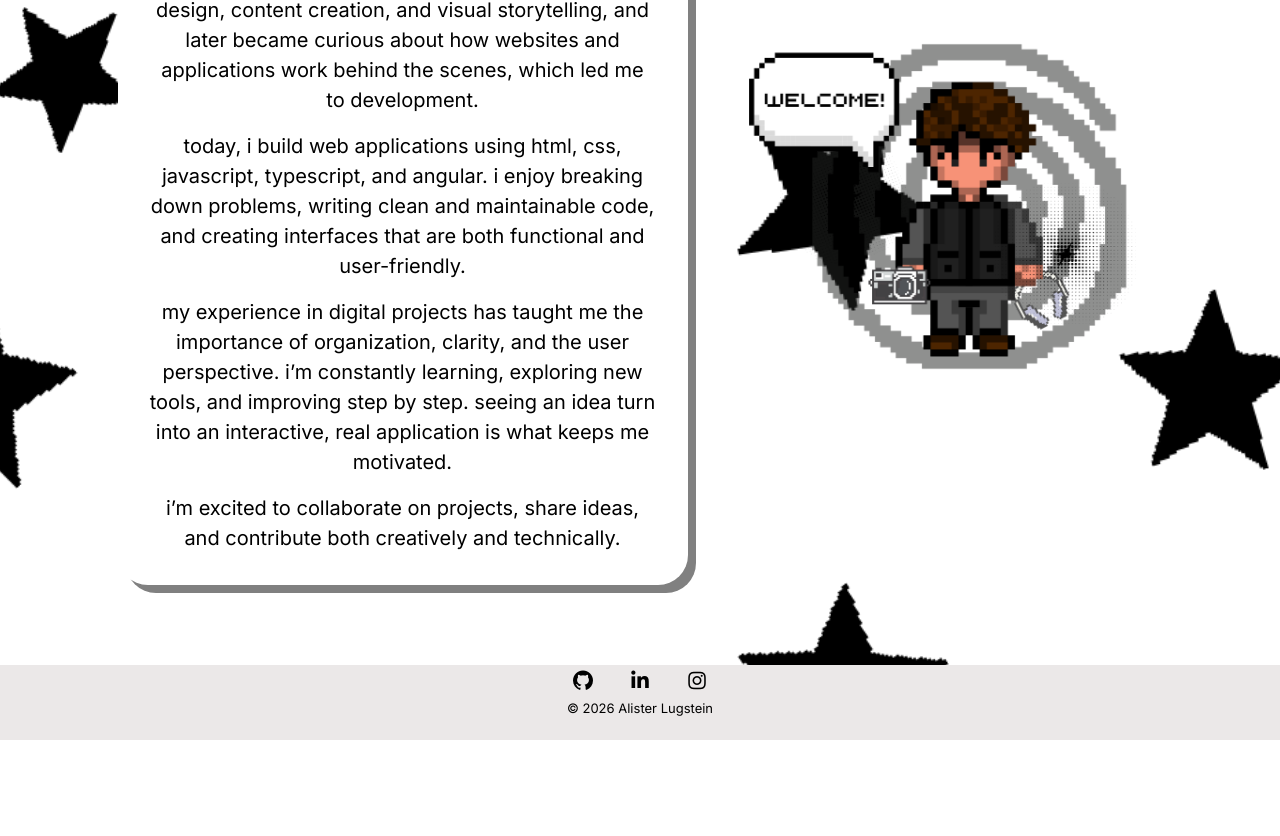
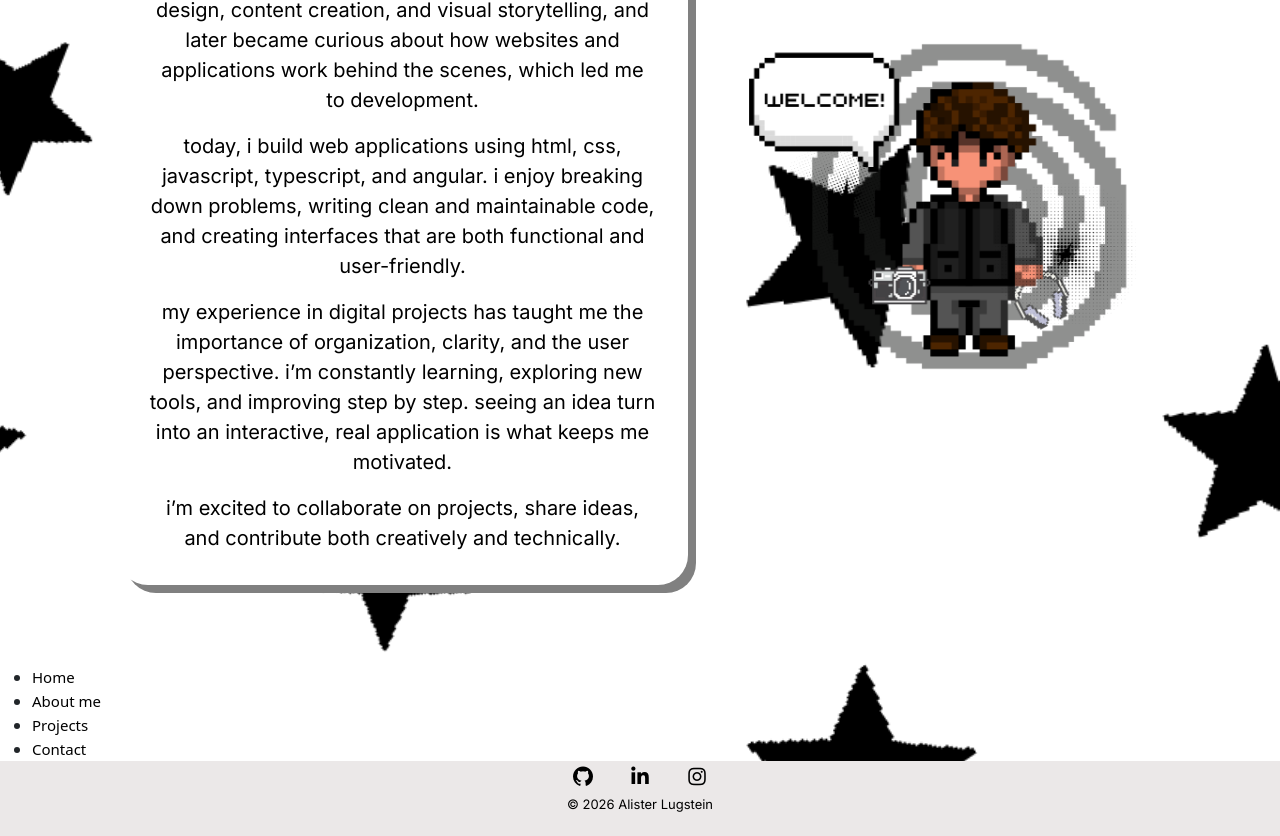
Before and after one commit to alisterlu-creator/My_Portfolio, an Angular app: page /about in a window 1280 px wide. Shown: the part 314-1150 px from the top of the page. Before the commit the page ends 1054 px from the top, so only its background shows below. Built offline with nearby package versions, Linux system fonts and the light colour scheme; a web font is replaced by a local one.

Commit message:
styles about page

```diff
--- a/src/app/about/about.css
+++ b/src/app/about/about.css
@@ -8,3 +8,13 @@
     border-radius: 30px;
     margin: 2rem;
 }
+.phantom-footer li a {
+    font-size: 15px;
+    text-decoration: none;
+    color: black;
+    border: none;
+    padding: 0;
+    margin: 0;
+    border: none;
+    box-shadow: none;
+}
--- a/src/app/about/about.html
+++ b/src/app/about/about.html
@@ -44,3 +44,19 @@
     </div>
   </div>
 </section>
+<section class="phantom-footer">
+  <ul class="mb-2 mb-lg-0">
+    <li>
+      <a routerLink="">Home</a>
+    </li>
+    <li>
+      <a routerLink="about">About me</a>
+    </li>
+    <li>
+      <a routerLink="projects">Projects</a>
+    </li>
+    <li>
+      <a routerLink="contact">Contact</a>
+    </li>
+  </ul>
+</section>
```
